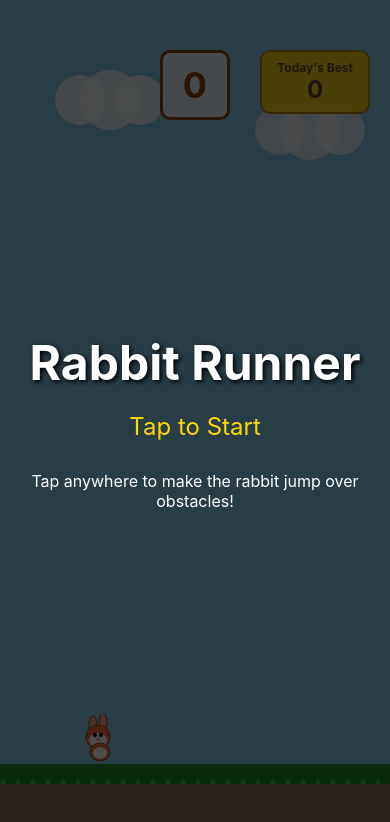
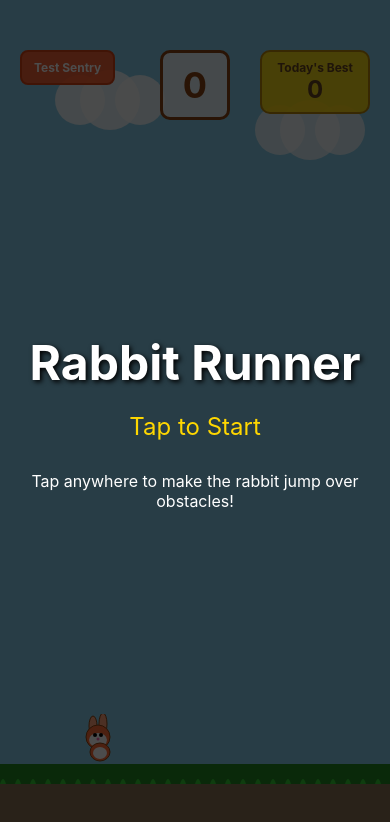
Before and after one commit to dachakra-coderabbit/rabbit-game, a React Native app: screen / in a window 390 px wide. Shown: the top 822 px of the page. Built offline with nearby package versions, Linux system fonts and the light colour scheme.

Commit message:
Add Sentry Source Maps

```diff
--- a/App.tsx
+++ b/App.tsx
@@ -9,8 +9,8 @@ Sentry.init({
   // For more information, visit: https://docs.sentry.io/platforms/react-native/data-management/data-collected/
   sendDefaultPii: true,
 
-  // Enable Logs
-  enableLogs: false,
+  // Enable debug
+  debug: true,
 
   // uncomment the line below to enable Spotlight (https://spotlightjs.com)
   // spotlight: __DEV__,
--- a/app.json
+++ b/app.json
@@ -4,10 +4,8 @@
     "slug": "rabbit-game",
     "version": "1.0.0",
     "orientation": "portrait",
-    "icon": "./assets/icon.png",
     "userInterfaceStyle": "light",
     "splash": {
-      "image": "./assets/splash.png",
       "resizeMode": "contain",
       "backgroundColor": "#87CEEB"
     },
@@ -16,14 +14,9 @@
       "bundleIdentifier": "com.rabbithop.game"
     },
     "android": {
-      "adaptiveIcon": {
-        "foregroundImage": "./assets/adaptive-icon.png",
-        "backgroundColor": "#87CEEB"
-      },
       "package": "com.rabbithop.game"
     },
     "web": {
-      "favicon": "./assets/favicon.png",
       "bundler": "metro"
     },
     "plugins": [
--- a/src/screens/GameScreen.tsx
+++ b/src/screens/GameScreen.tsx
@@ -1,4 +1,4 @@
-import React from 'react';
+import React, { useState } from 'react';
 import {
   View,
   StyleSheet,
@@ -7,6 +7,7 @@ import {
   Pressable,
 } from 'react-native';
 import { StatusBar } from 'expo-status-bar';
+import * as Sentry from '@sentry/react-native';
 import { GAME_WIDTH, GAME_HEIGHT } from '../constants/game';
 import { Background } from '../components/Background';
 import { RabbitCharacter } from '../components/RabbitCharacter';
@@ -16,6 +17,35 @@ import { useGameLoop } from '../hooks/useGameLoop';
 
 export const GameScreen: React.FC = () => {
   const { gameState, score, highScore, rabbit, hurdles, coins, jump, restart } = useGameLoop();
+  const [sentryTestMessage, setSentryTestMessage] = useState<string | null>(null);
+
+  const testSentryError = () => {
+    try {
+      // Create a test error with a meaningful message and stack trace
+      const testError = new Error('Test error from Rabbit Game - This is intentional for testing Sentry source maps');
+
+      // Add some context data
+      Sentry.captureException(testError, {
+        tags: {
+          test: 'sentry-sourcemap-test',
+          game_state: gameState,
+        },
+        extra: {
+          current_score: score,
+          high_score: highScore,
+          timestamp: new Date().toISOString(),
+        },
+      });
+
+      // Show visual confirmation
+      setSentryTestMessage('✓ Error sent to Sentry!');
+      setTimeout(() => setSentryTestMessage(null), 3000);
+
+      console.log('Test error captured and sent to Sentry');
+    } catch (error) {
+      console.error('Failed to send test error:', error);
+    }
+  };
 
   return (
     <View style={styles.container}>
@@ -46,6 +76,22 @@ export const GameScreen: React.FC = () => {
           <Text style={styles.highScoreLabel}>Today's Best</Text>
           <Text style={styles.highScoreText}>{highScore}</Text>
         </View>
+
+        {/* Sentry Test Button */}
+        <TouchableOpacity
+          style={styles.sentryTestButton}
+          onPress={testSentryError}
+          activeOpacity={0.7}
+        >
+          <Text style={styles.sentryTestButtonText}>Test Sentry</Text>
+        </TouchableOpacity>
+
+        {/* Sentry Test Confirmation Message */}
+        {sentryTestMessage && (
+          <View style={styles.sentryTestMessage}>
+            <Text style={styles.sentryTestMessageText}>{sentryTestMessage}</Text>
+          </View>
+        )}
 
         {/* Start Screen */}
         {gameState === 'idle' && (
@@ -190,4 +236,37 @@ const styles = StyleSheet.create({
     fontWeight: 'bold',
     color: '#FFF',
   },
+  sentryTestButton: {
+    position: 'absolute',
+    top: 50,
+    left: 20,
+    backgroundColor: 'rgba(255, 87, 34, 0.9)',
+    paddingHorizontal: 12,
+    paddingVertical: 8,
+    borderRadius: 8,
+    borderWidth: 2,
+    borderColor: '#D84315',
+  },
+  sentryTestButtonText: {
+    fontSize: 12,
+    fontWeight: 'bold',
+    color: '#FFF',
+    textAlign: 'center',
+  },
+  sentryTestMessage: {
+    position: 'absolute',
+    top: 120,
+    left: 20,
+    backgroundColor: 'rgba(76, 175, 80, 0.95)',
+    paddingHorizontal: 15,
+    paddingVertical: 10,
+    borderRadius: 8,
+    borderWidth: 2,
+    borderColor: '#4CAF50',
+  },
+  sentryTestMessageText: {
+    fontSize: 14,
+    fontWeight: 'bold',
+    color: '#FFF',
+  },
 });
```
Also changed, not shown: package.json (+5 -3 lines), 54 other files (tests, documents, lock files or other folders).
